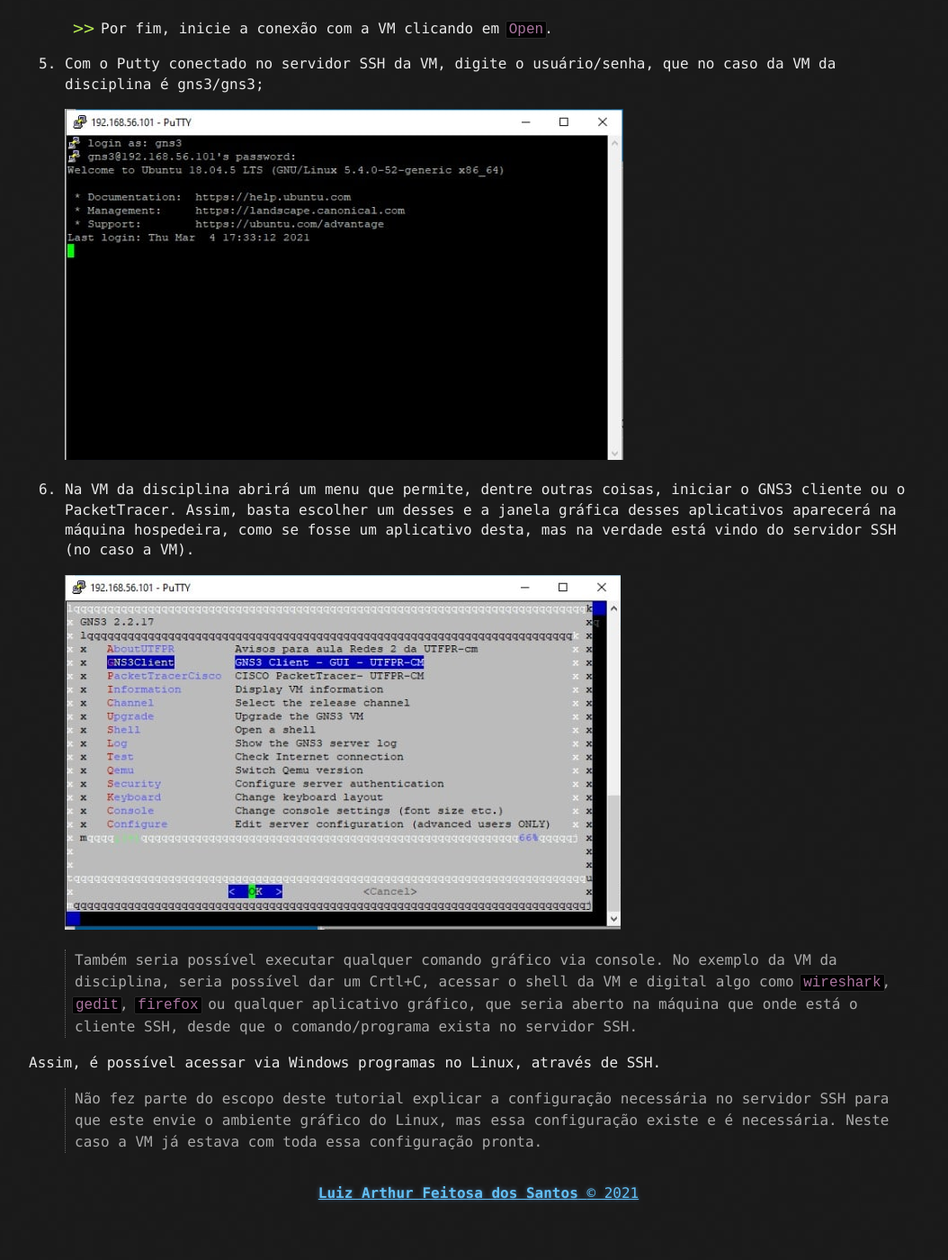
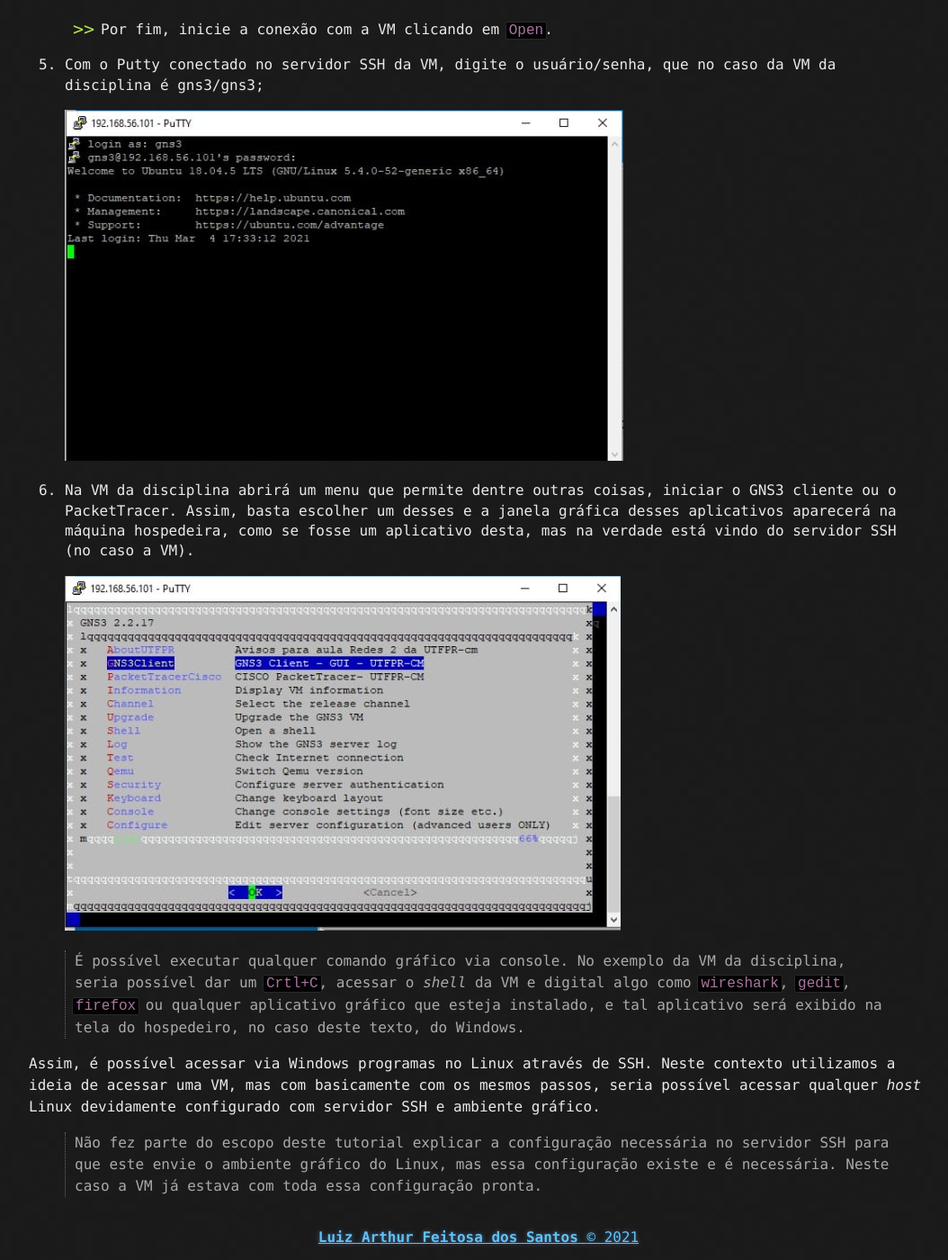
Before and after one commit to luizsantos/cyberinfra, a Jekyll site: the page built from docs/VMs/configurarVMWindows.md, in a window 1280 px wide and 1400 px high, scrolled down 3692 px. Shown: the whole window at 90% size, without its empty margins (108-1162 px from the left). Built offline with Jekyll 4.4.1, drawn with Linux system fonts in a browser that asks for light colours; before the commit the page ends 5043 px from its top, so only the background shows below that; some of the changed text lies outside the part shown.

Commit message:
add ssh X Windows - change

```diff
--- a/docs/VMs/configurarVMWindows.md
+++ b/docs/VMs/configurarVMWindows.md
@@ -57,12 +57,12 @@
 
 	![fig4](imagens/VM_SSH_X_Windows/putty3.png)
 
-6. Na VM da disciplina abrirá um menu que permite, dentre outras coisas, iniciar o GNS3 cliente ou o PacketTracer. Assim, basta escolher um desses e a janela gráfica desses aplicativos aparecerá na máquina hospedeira, como se fosse um aplicativo desta, mas na verdade está vindo do servidor SSH (no caso a VM).
+6. Na VM da disciplina abrirá um menu que permite dentre outras coisas, iniciar o GNS3 cliente ou o PacketTracer. Assim, basta escolher um desses e a janela gráfica desses aplicativos aparecerá na máquina hospedeira, como se fosse um aplicativo desta, mas na verdade está vindo do servidor SSH (no caso a VM).
 
 	![fig5](imagens/VM_SSH_X_Windows/putty4.png)
 
-> Também seria possível executar qualquer comando gráfico via console. No exemplo da VM da disciplina, seria possível dar um Crtl+C, acessar o shell da VM e digital algo como ``wireshark``, ``gedit``, ``firefox`` ou qualquer aplicativo gráfico, que seria aberto na máquina que onde está o cliente SSH, desde que o comando/programa exista no servidor SSH.
+> É possível executar qualquer comando gráfico via console. No exemplo da VM da disciplina, seria possível dar um ``Crtl+C``, acessar o *shell* da VM e digital algo como ``wireshark``, ``gedit``, ``firefox`` ou qualquer aplicativo gráfico que esteja instalado, e tal aplicativo será exibido na tela do hospedeiro, no caso deste texto, do Windows.
 
-Assim, é possível acessar via Windows programas no Linux, através de SSH.
+Assim, é possível acessar via Windows programas no Linux através de SSH. Neste contexto utilizamos a ideia de acessar uma VM, mas com basicamente com os mesmos passos, seria possível acessar qualquer *host* Linux devidamente configurado com servidor SSH e ambiente gráfico.
 
 > Não fez parte do escopo deste tutorial explicar a configuração necessária no servidor SSH para que este envie o ambiente gráfico do Linux, mas essa configuração existe e é necessária. Neste caso a VM já estava com toda essa configuração pronta.
```
Also changed, not shown: other parts of docs/VMs/configurarVMWindows.md (+4 -4 lines).
